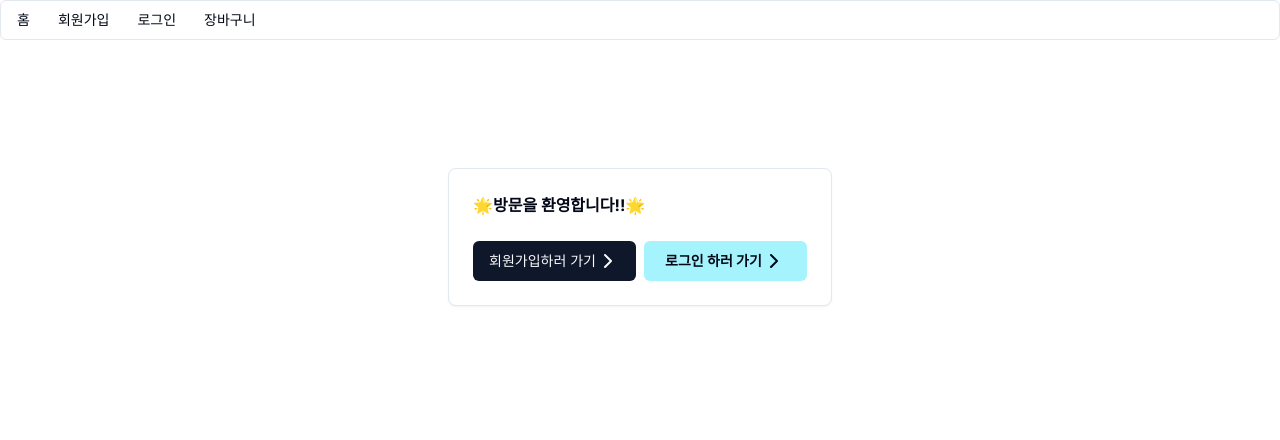
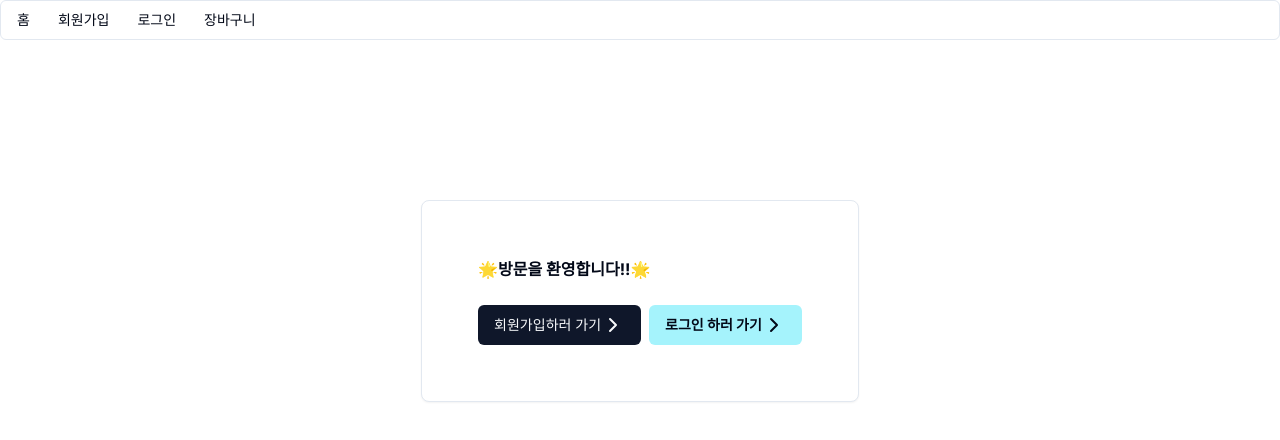
Before and after one commit to Pseheyon/DevCamp, a Next.js app: page / in a window 1280 px wide. Shown: the top 440 px of the page. Built offline with nearby package versions, Linux system fonts and the light colour scheme.

Commit message:
[style] 홈 스타일 수정

```diff
--- a/src/app/page.tsx
+++ b/src/app/page.tsx
@@ -28,7 +28,7 @@ export default function Home() {
         </MenubarMenu>
         <MenubarMenu>
           <MenubarTrigger>
-            <Link href="/">회원가입</Link>
+            <Link href="/signup">회원가입</Link>
           </MenubarTrigger>
           <MenubarContent>
             <MenubarItem>
@@ -57,7 +57,7 @@ export default function Home() {
           </MenubarContent>
         </MenubarMenu>
       </Menubar>
-      <Card className="w-96 max-w-96 min-w-56 m-32">
+      <Card className="p-8 box-border m-40 ">
         <CardHeader className="font-bold">🌟방문을 환영합니다!!🌟</CardHeader>
         <CardContent className="flex gap-2 items-center ">
           <Link href={"/signup"} className="basis-1/2">
```
